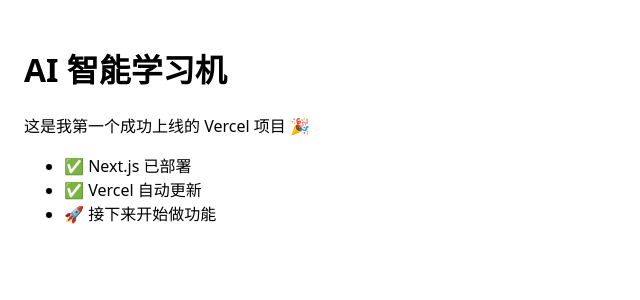
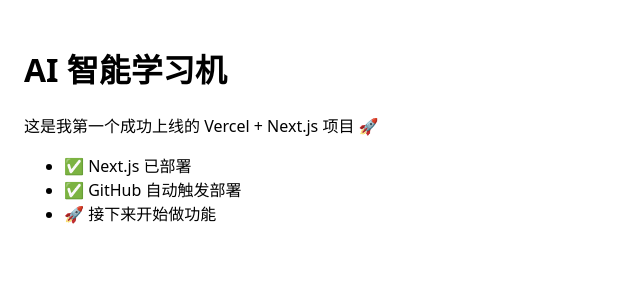
Before and after one commit to boos88978857-svg/ai-intelligent-learning-machine, a Next.js app: page / in a window 1280 px wide. Shown: the top 300 px of the page, without its empty margins (0-640 px from the left). Built offline with nearby package versions, Linux system fonts and the light colour scheme.

Commit message:
update home page

```diff
--- a/app/page.tsx
+++ b/app/page.tsx
@@ -2,10 +2,11 @@ export default function Page() {
   return (
     <main style={{ padding: 24 }}>
       <h1>AI 智能学习机</h1>
-      <p>这是我第一个成功上线的 Vercel 项目 🎉</p>
+      <p>这是我第一个成功上线的 Vercel + Next.js 项目 🚀</p>
+
       <ul>
         <li>✅ Next.js 已部署</li>
-        <li>✅ Vercel 自动更新</li>
+        <li>✅ GitHub 自动触发部署</li>
         <li>🚀 接下来开始做功能</li>
       </ul>
     </main>
```
